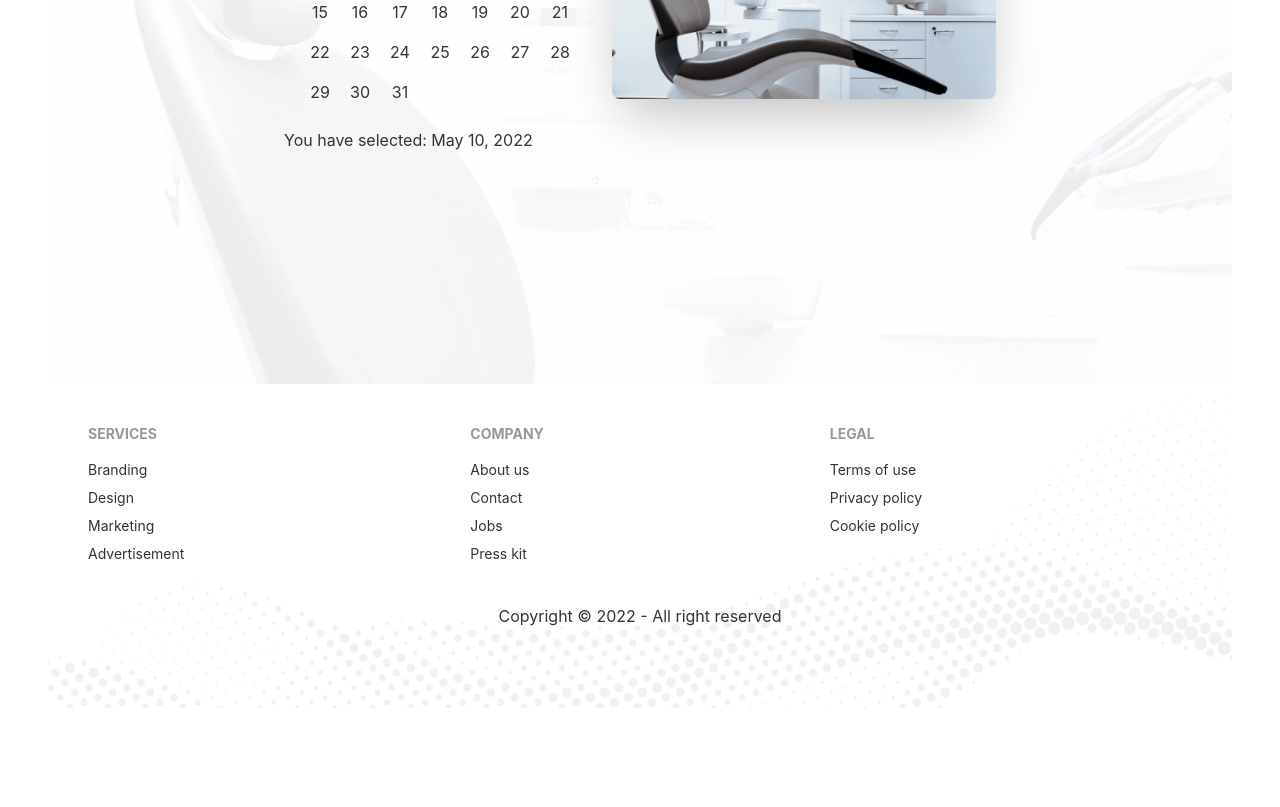
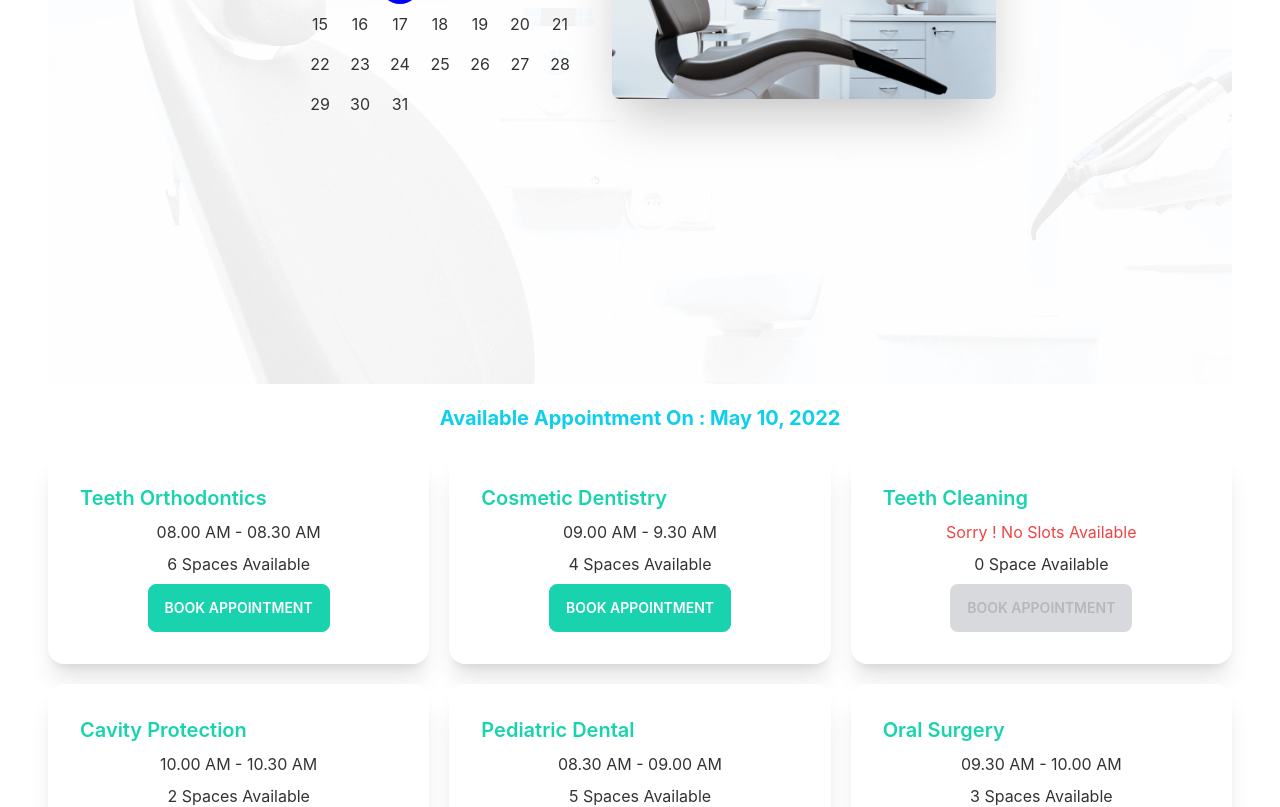
Before and after one commit to AkashMAbrrar/doctor-portal-clients, a React (Create React App) app: page /appointment in a window 1280 px wide. Shown: the part 480-1287 px from the top of the page. Before the commit the page ends 1188 px from the top, so only its background shows below. Built offline with nearby package versions, Linux system fonts and the light colour scheme.

Commit message:
this commit for available services and time and date

```diff
--- /dev/null
+++ b/public/Services.json
@@ -0,0 +1,57 @@
+[
+    {
+        "_id": 1,
+        "name": "Teeth Orthodontics",
+        "slots": [
+            "08.00 AM - 08.30 AM",
+            "08.30 AM - 09.00 AM",
+            "09.00 AM - 9.30 AM",
+            "09.30 AM - 10.00 AM",
+            "10.00 AM - 10.30 AM",
+            "10.30 AM - 11.00 AM"
+        ]
+    },
+    {
+        "_id": 2,
+        "name": "Cosmetic Dentistry",
+        "slots": [
+            "09.00 AM - 9.30 AM",
+            "09.30 AM - 10.00 AM",
+            "10.00 AM - 10.30 AM",
+            "10.30 AM - 11.00 AM"
+        ]
+    },
+    {
+        "_id": 3,
+        "name": "Teeth Cleaning",
+        "slots": []
+    },
+    {
+        "_id": 4,
+        "name": "Cavity Protection",
+        "slots": [
+            "10.00 AM - 10.30 AM",
+            "10.30 AM - 11.00 AM"
+        ]
+    },
+    {
+        "_id": 5,
+        "name": "Pediatric Dental",
+        "slots": [
+            "08.30 AM - 09.00 AM",
+            "09.00 AM - 9.30 AM",
+            "09.30 AM - 10.00 AM",
+            "10.00 AM - 10.30 AM",
+            "10.30 AM - 11.00 AM"
+        ]
+    },
+    {
+        "_id": 6,
+        "name": "Oral Surgery",
+        "slots": [
+            "09.30 AM - 10.00 AM",
+            "10.00 AM - 10.30 AM",
+            "10.30 AM - 11.00 AM"
+        ]
+    }
+]
--- a/src/Page/Appointment/Appointment.js
+++ b/src/Page/Appointment/Appointment.js
@@ -1,12 +1,16 @@
-import React from 'react';
+import React, { useState } from 'react';
 import Footer from '../Shared/Footer';
 import AppointmentBanner from './AppointmentBanner';
+import AvailableAppointments from './AvailableAppointments';
 
 
 const Appointment = () => {
+    const [date, setDate] = useState(new Date());
+
     return (
         <div>
-            <AppointmentBanner></AppointmentBanner>
+            <AppointmentBanner date={date} setDate={setDate}></AppointmentBanner>
+            <AvailableAppointments date={date}></AvailableAppointments>
             <Footer></Footer>
         </div>
     );
--- a/src/Page/Appointment/AppointmentBanner.js
+++ b/src/Page/Appointment/AppointmentBanner.js
@@ -1,12 +1,9 @@
-import React, { useState } from 'react';
 import chair from '../../assets/images/chair.png';
 import bgChair from '../../assets/images/bg.png';
 import { DayPicker } from 'react-day-picker';
 import 'react-day-picker/dist/style.css';
-import { format } from 'date-fns';
 
-const AppointmentBanner = () => {
-    const [date, setDate] = useState(new Date());
+const AppointmentBanner = ({ date, setDate }) => {
 
     return (
         <div style={{
@@ -20,7 +17,6 @@
                         selected={date}
                         onSelect={setDate}
                     />
-                    <p>You have selected: {format(date, 'PP')}</p>
                 </div>
             </div>
         </div>
--- /dev/null
+++ b/src/Page/Appointment/AvailableAppointments.js
@@ -0,0 +1,29 @@
+import { format } from 'date-fns';
+import React, { useEffect, useState } from 'react';
+import Service from './Service';
+
+const AvailableAppointments = ({ date }) => {
+    const [services, setServices] = useState([]);
+
+    useEffect(() => {
+        fetch('services.json')
+            .then(res => res.json())
+            .then(data => setServices(data))
+    }, []);
+
+    return (
+        <div>
+            <p className='text-xl text-primary text-center font-bold py-5'>Available Appointment On : {format(date, 'PP')}</p>
+            <div className='grid grid-cols-1 md:grid-cols-2 lg:grid-cols-3 gap-5'>
+                {
+                    services.map(service => <Service
+                        key={service._id}
+                        service={service}
+                    ></Service>)
+                }
+            </div>
+        </div>
+    );
+};
+
+export default AvailableAppointments;
--- /dev/null
+++ b/src/Page/Appointment/Service.js
@@ -0,0 +1,23 @@
+import React from 'react';
+
+const Service = ({ service }) => {
+    const { name, slots } = service;
+    return (
+        <div class="card lg:max-w-lg bg-base-100 shadow-xl">
+            <div class="card-body">
+                <h2 class="card-title text-secondary text-center">{name}</h2>
+                <p className='text-center'>{
+                    slots.length > 0
+                        ? <span>{slots[0]}</span>
+                        : <span className='text-red-500'>Sorry ! No Slots Available</span>
+                }</p>
+                <p className='text-center'>{slots.length} {slots.length > 1 ? 'Spaces' : 'Space'} Available</p>
+                <div class="card-actions justify-center">
+                    <button disabled={slots.length === 0} class="btn btn-secondary text-white">Book Appointment</button>
+                </div>
+            </div>
+        </div>
+    );
+};
+
+export default Service;
```
